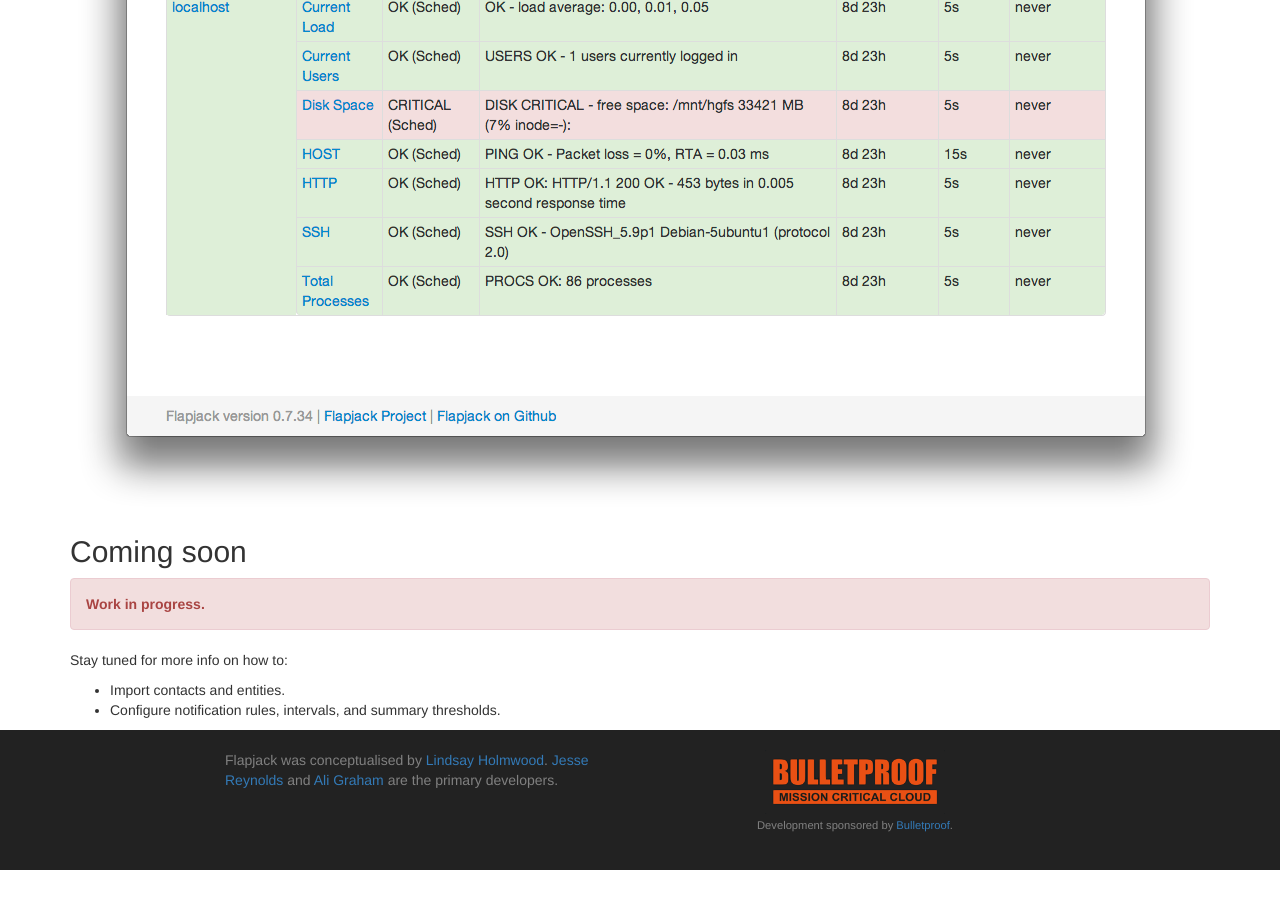
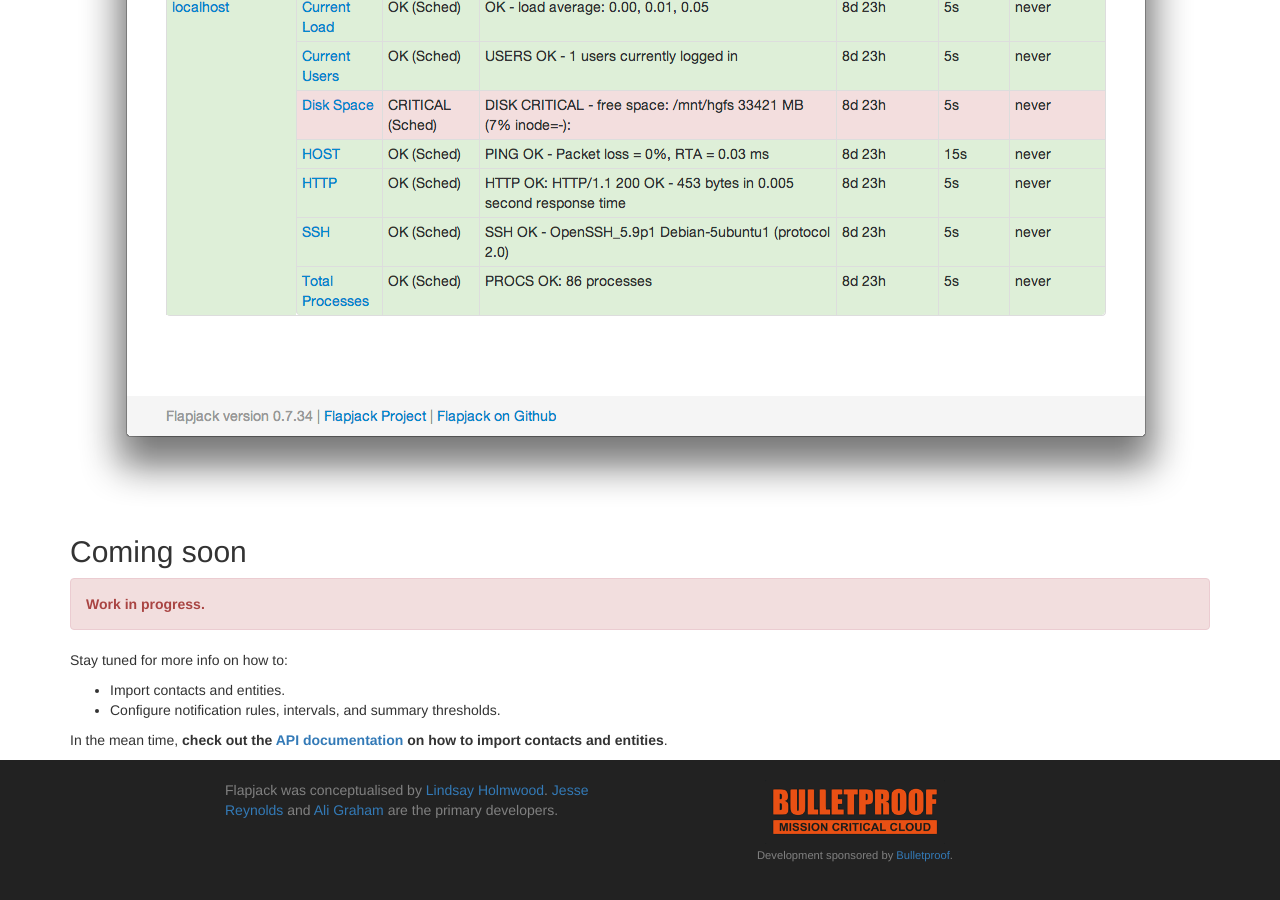
Before and after one commit to flapjack/flapjack, a Jekyll site: the page built from quickstart.markdown, in a window 1280 px wide and 900 px high, scrolled down 3971 px. Built offline with Jekyll 4.4.1, drawn with Linux system fonts in a browser that asks for light colours; nearby versions of some CDN libraries; Markdown is read by kramdown in place of the engine named in the settings; before the commit the page ends 4841 px from its top, so only the background shows below that.

Commit message:
Add a pointer to the API documentation

```diff
--- a/quickstart.markdown
+++ b/quickstart.markdown
@@ -165,3 +165,5 @@ Stay tuned for more info on how to:
 
 - Import contacts and entities.
 - Configure notification rules, intervals, and summary thresholds.
+
+In the mean time, **check out the [API documentation](https://github.com/flpjck/flapjack/wiki/IMPORTING) on how to import contacts and entities**.
```
